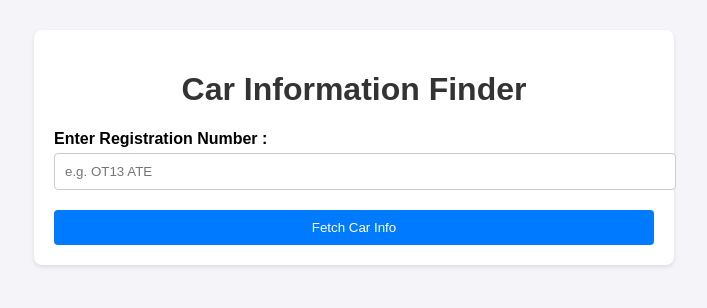
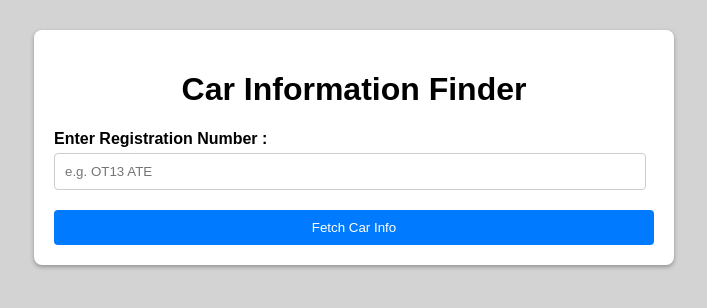
Before and after one commit to Manzi9/AutoTrader, a plain HTML site: page index.html in a window 1280 px wide. Shown: the whole page, without its empty margins (286-993 px from the left). Drawn offline with Linux system fonts and the light colour scheme.

```diff
--- a/style.css
+++ b/style.css
@@ -2,7 +2,7 @@ body {
   font-family: Arial, sans-serif;
   margin: 0;
   padding: 0;
-  background-color: #f4f4f9;
+  background-color: #d3d3d3;
 }
 
 .container {
@@ -11,13 +11,13 @@ body {
   padding: 20px;
   background: #fff;
   border-radius: 8px;
-  box-shadow: 0 2px 4px rgba(0, 0, 0, 0.1);
+  box-shadow: 0 2px 4px #929292;
 }
 
 h1,
 h2 {
   text-align: center;
-  color: #333;
+  color: #000000;
 }
 
 label {
@@ -27,7 +27,7 @@ label {
 }
 
 input {
-  width: 100%;
+  width: 95%;
   padding: 10px;
   margin: 5px 0;
   border: 1px solid #ccc;
```
